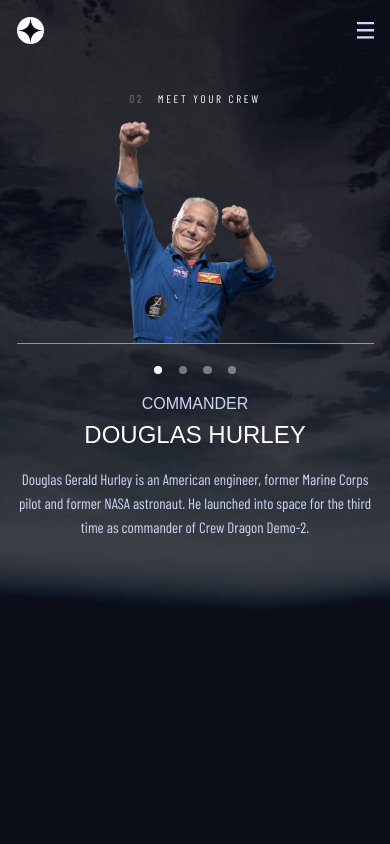
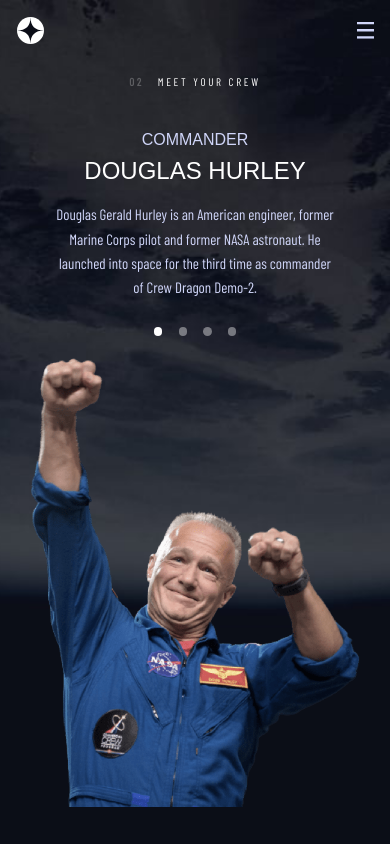
Before and after one commit to suriya-work/Space-tourism, a Next.js app: page /crew in a window 390 px wide. Built offline with nearby package versions, Linux system fonts and the light colour scheme; a web font is replaced by a local one.

Commit message:
fix some styles in crew and technology page

```diff
--- a/src/components/pages/crew/index.tsx
+++ b/src/components/pages/crew/index.tsx
@@ -33,27 +33,24 @@
         mobile={mobile.src}
         tablet={tablet.src}
       />
-      <main className='relative z-10 flex flex-col-reverse p-6 md:px-24 lg:pt-12 lg:min-h-[80vh] lg:grid lg:grid-cols-2'>
-        <div className='flex flex-col-reverse relative z-10 lg:flex-col lg:justify-between'>
-          <div className='hidden lg:block'>
-            <PageTitle number={2} title='Meet Your crew' />
-          </div>
-
-          <div className='text-secondary text-center lg:text-left'>
-            <h4 className='uppercase mb-4  text-[16px] lg:text-[32px] '>
+      <PageTitle number={2} title='Meet Your crew' />
+      <main className='relative  z-10 flex md:flex-row h-[70vh] flex-col items-center justify-evenly w-full mt-5 '>
+        <div className='flex flex-col relative z-10 md:gap-5 gap-2 px-20 pt-10'>
+          <div className='text-secondary text-center md:text-left'>
+            <h4 className='uppercase mb-4  text-[16px] md:text-[32px] '>
               {' '}
               {member.role}{' '}
             </h4>
-            <h3 className='uppercase text-white mb-7 text-[24px] lg:text-[56px] '>
+            <h3 className='uppercase text-white mb-7 text-[24px] md:text-[56px] '>
               {' '}
               {member.name}{' '}
             </h3>
-            <p className='leading-relaxed lg:text-[18px] '>
+            <p className='leading-relaxed md:text-[18px] '>
               {' '}
               {member.description}{' '}
             </p>
           </div>
-          <div className='flex gap-x-6 my-8 justify-center lg:justify-start'>
+          <div className='flex gap-x-6 my-8 justify-center md:justify-start'>
             {CREW_MEMBERS.map(({ name }, index) => (
               <div
                 onClick={() => setActual(index)}
@@ -69,18 +66,15 @@
           <motion.div
             key={member.name}
             variants={variant}
-            className='border-b border-white/50 w-full md:fixed md:bottom-0 md:right-0 md:w-screen md:h-[532px]  lg:h-[712px] '
+            className=' md:pr-10 w-full flex items-center justify-center'
           >
             <Image
               src={member.image}
               alt={member.role}
-              className='block mx-auto w-auto h-[222px] md:h-full lg:mx-0 lg:ml-auto lg:mr-20 lg:mt-0 md:mt-14'
+              className='w-[330px] md:w-[500px] '
             />
           </motion.div>
         </AnimatePresence>
-        <div className='lg:hidden mb-5'>
-          <PageTitle number={2} title='Meet Your crew' />
-        </div>
       </main>
     </MotionDiv>
   )
--- a/src/components/pages/technology/index.tsx
+++ b/src/components/pages/technology/index.tsx
@@ -23,9 +23,9 @@
         tablet={tablet.src}
         desktop={desktop.src}
       />
+      <PageTitle number={3} title='Space Launch 101' />
       <main className='relative z-10 w-full mt-10 '>
-        <PageTitle number={3} title='Space Launch 101' />
-        <div className='flex flex-col lg:flex-row-reverse mt-5 lg:pl-44'>
+        <div className='flex flex-col lg:flex-row-reverse mt-5 lg:pl-24'>
           <div className='w-full lg:w-[35%] lg:min-h-[35vh] '>
             <motion.picture
               key={technology.name}
```
